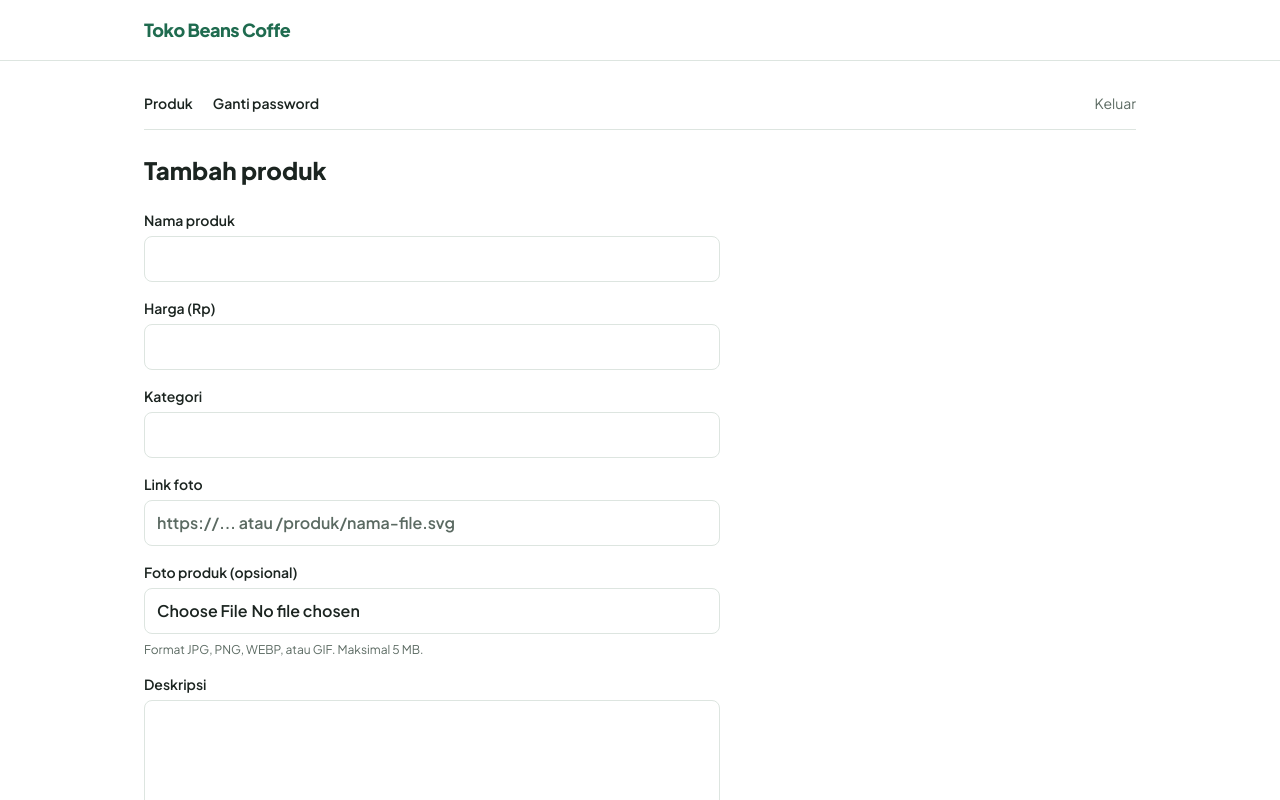
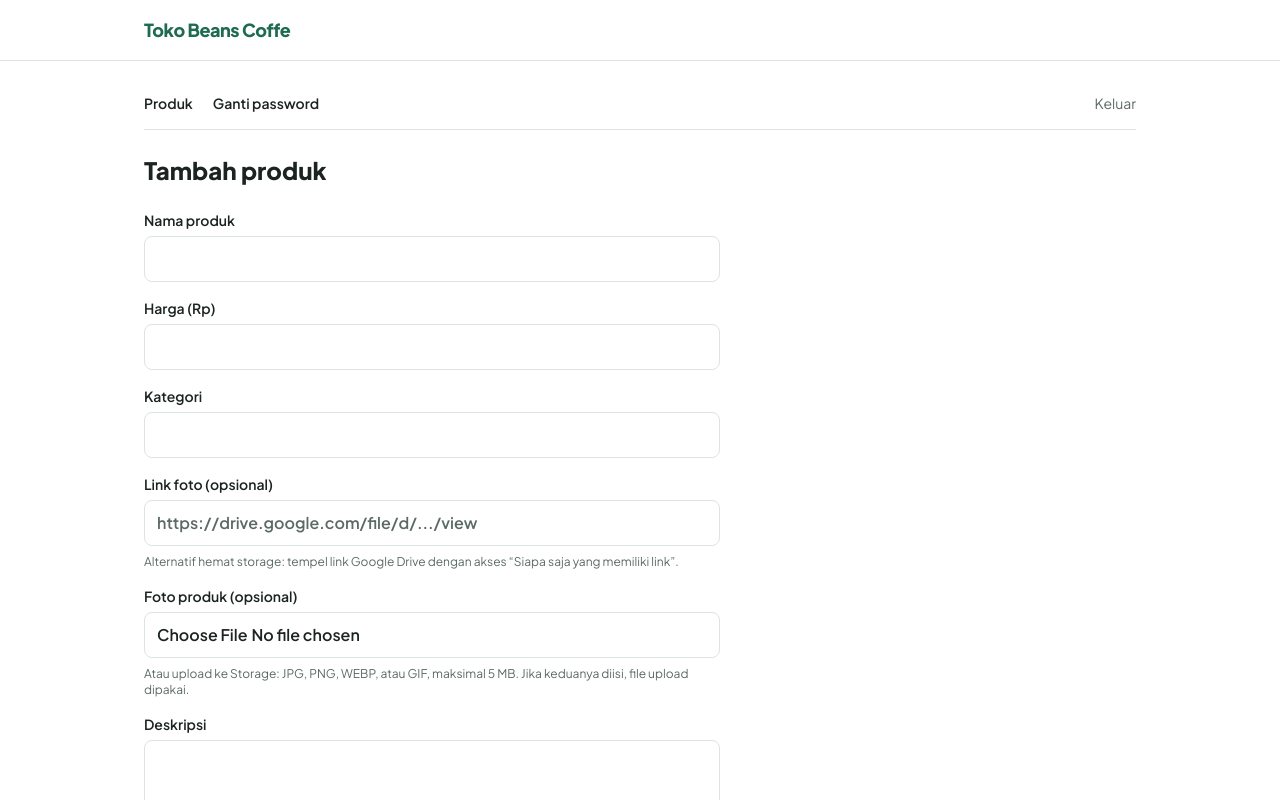
Before and after one commit to alyshaazzahrakdi/katalog-alyshaazzahra, a Next.js app: page /admin/produk/baru in a window 1280 px wide. Shown: the top 800 px of the page. Built offline with nearby package versions, Linux system fonts and the light colour scheme.

Commit message:
update versi tampilan admin v7

```diff
--- a/app/admin/actions.js
+++ b/app/admin/actions.js
@@ -8,6 +8,34 @@ import { createServerSupabaseClient } from "@/lib/supabase/server";
 const BUCKET_FOTO_PRODUK = "produk";
 const UKURAN_MAKSIMAL_FOTO = 5 * 1024 * 1024;
 const TIPE_FOTO_DIIJINKAN = ["image/jpeg", "image/png", "image/webp", "image/gif"];
+
+function normalisasiUrlFoto(nilai) {
+  const url = String(nilai ?? "").trim();
+
+  if (!url) {
+    return null;
+  }
+
+  try {
+    const parsedUrl = new URL(url);
+    if (parsedUrl.hostname === "drive.google.com") {
+      const fileId = parsedUrl.pathname.match(/^\/file\/d\/([^/]+)/)?.[1] || parsedUrl.searchParams.get("id");
+      if (fileId) {
+        return `https://drive.google.com/uc?export=view&id=${encodeURIComponent(fileId)}`;
+      }
+    }
+
+    if (!["http:", "https:"].includes(parsedUrl.protocol)) {
+      return null;
+    }
+  } catch {
+    if (!url.startsWith("/")) {
+      return null;
+    }
+  }
+
+  return url;
+}
 
 function ambilFileFoto(formData, halamanError) {
   const file = formData.get("foto");
@@ -192,7 +220,7 @@ export async function tambahProdukAdmin(formData) {
     nama,
     harga,
     kategori: String(formData.get("kategori") ?? "").trim() || null,
-    foto_url: foto?.url || String(formData.get("foto_url") ?? "").trim() || null,
+    foto_url: foto?.url || normalisasiUrlFoto(formData.get("foto_url")),
     deskripsi: String(formData.get("deskripsi") ?? "").trim() || null,
   });
 
@@ -227,7 +255,7 @@ export async function ubahProdukAdmin(id, formData) {
       nama,
       harga,
       kategori: String(formData.get("kategori") ?? "").trim() || null,
-      foto_url: fotoBaru?.url || String(formData.get("foto_url") ?? "").trim() || null,
+      foto_url: fotoBaru?.url || normalisasiUrlFoto(formData.get("foto_url")),
       deskripsi: String(formData.get("deskripsi") ?? "").trim() || null,
     })
     .eq("id", id);
--- a/components/FormProduk.jsx
+++ b/components/FormProduk.jsx
@@ -17,11 +17,14 @@ export default function FormProduk({ produk = {}, labelTombol, action }) {
       />
       <Input label="Kategori" name="kategori" defaultValue={produk.kategori} />
       <Input
-        label="Link foto"
+        label="Link foto (opsional)"
         name="foto_url"
-        placeholder="https://... atau /produk/nama-file.svg"
+        placeholder="https://drive.google.com/file/d/.../view"
         defaultValue={produk.foto_url}
       />
+      <p className="-mt-2 text-xs font-normal text-teks-lembut">
+        Alternatif hemat storage: tempel link Google Drive dengan akses “Siapa saja yang memiliki link”.
+      </p>
       <Input
         label={produk.foto_url ? "Ganti foto produk (opsional)" : "Foto produk (opsional)"}
         name="foto"
@@ -29,7 +32,9 @@ export default function FormProduk({ produk = {}, labelTombol, action }) {
         accept="image/jpeg,image/png,image/webp,image/gif"
       />
       {produk.foto_url ? <input type="hidden" name="foto_url_lama" value={produk.foto_url} /> : null}
-      <p className="-mt-2 text-xs font-normal text-teks-lembut">Format JPG, PNG, WEBP, atau GIF. Maksimal 5 MB.</p>
+      <p className="-mt-2 text-xs font-normal text-teks-lembut">
+        Atau upload ke Storage: JPG, PNG, WEBP, atau GIF, maksimal 5 MB. Jika keduanya diisi, file upload dipakai.
+      </p>
       <Input label="Deskripsi" name="deskripsi" textarea defaultValue={produk.deskripsi} />
       <div className="flex gap-3">
         <Tombol type="submit">{labelTombol}</Tombol>
```
